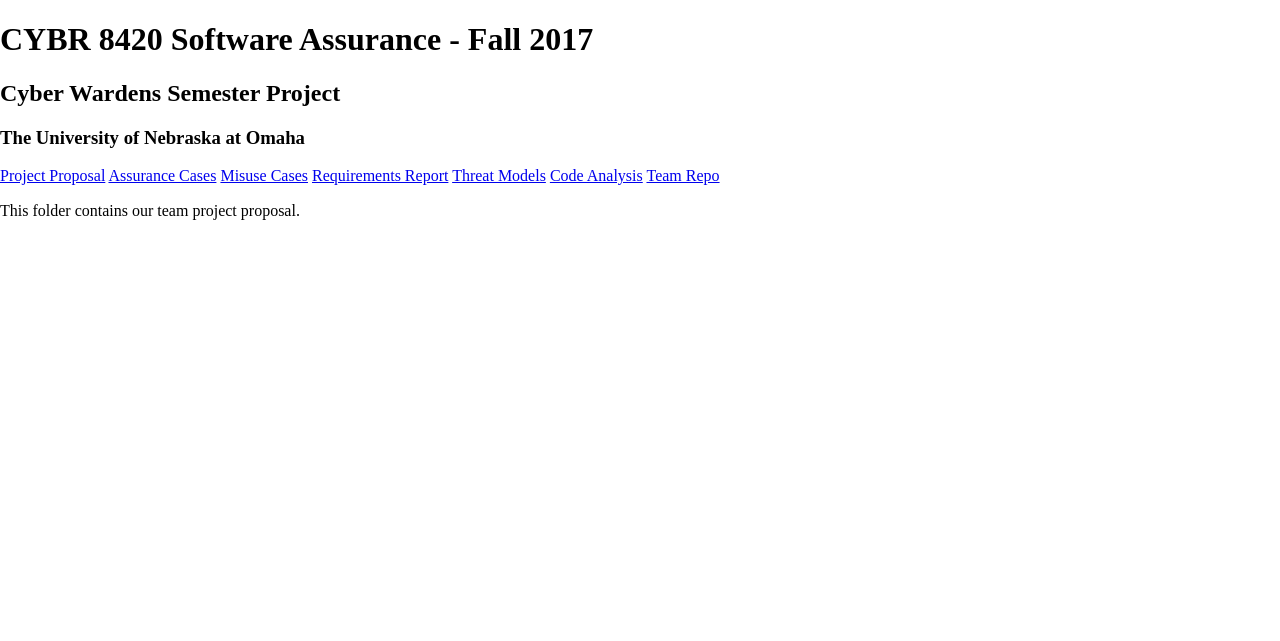
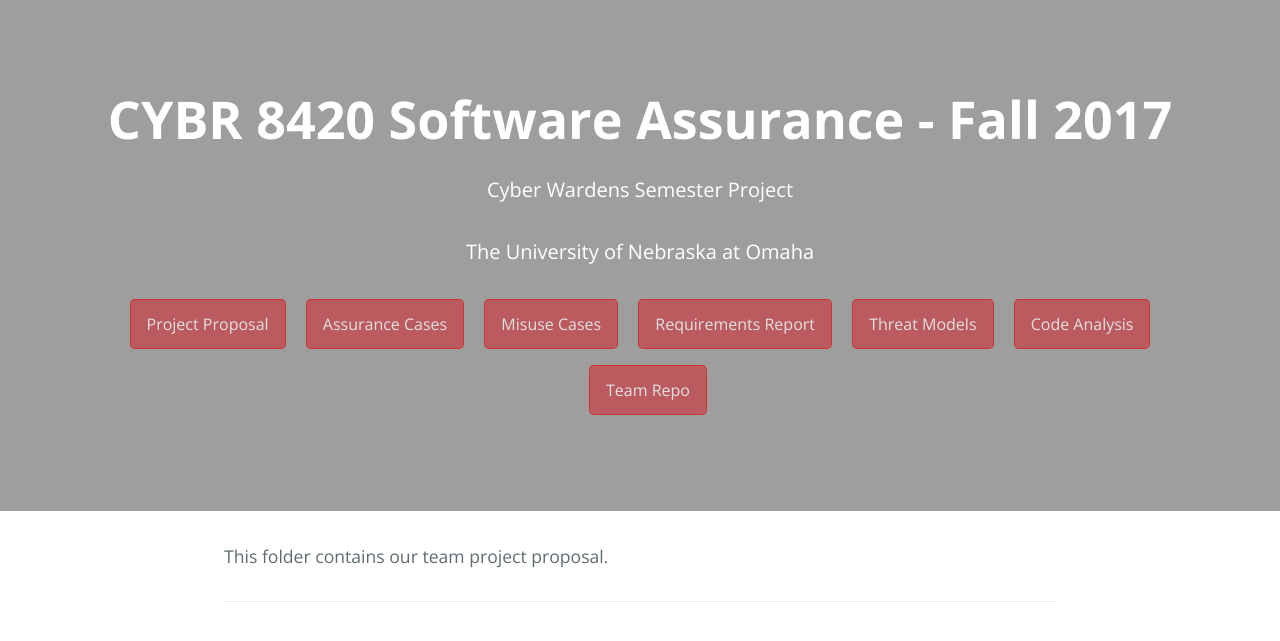
Before and after one commit to DanielLucier/CYBER8420-SemesterProject, a Jekyll site: the page built from ProjectProposal/README.md, in a window 1280 px wide. Shown: the top 641 px of the page. Built offline with Jekyll 4.4.1, drawn with Linux system fonts in a browser that asks for light colours; nearby versions of some CDN libraries; our own code applies the rules of GitHub Pages for plain Markdown files; library files that are not in the unit come from our copies.

Commit message:
Update default.html

```diff
--- a/_layouts/default.html
+++ b/_layouts/default.html
@@ -6,7 +6,7 @@
     <meta name="viewport" content="width=device-width, initial-scale=1">
     <link rel="stylesheet" type="text/css" href="misc/assets/stylesheets/normalize.css" media="screen">
     <link href='https://fonts.googleapis.com/css?family=Open+Sans:400,700' rel='stylesheet' type='text/css'>
-    <link rel="stylesheet" type="text/css" href="misc/assets/stylesheets/stylesheet.css" media="screen">
+    <link rel="stylesheet" type="text/css" href="https://daniellucier.github.io/CYBER8420-SemesterProject/misc/assets/stylesheets/stylesheet.css" media="screen">
     <link rel="stylesheet" type="text/css" href="misc/assets/stylesheets/github-light.css" media="screen">
   </head>
   <body>
```
